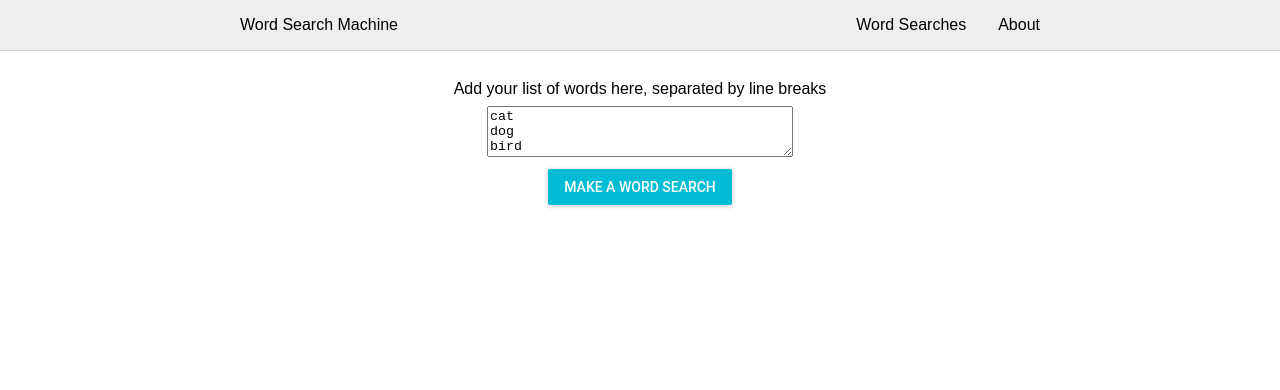
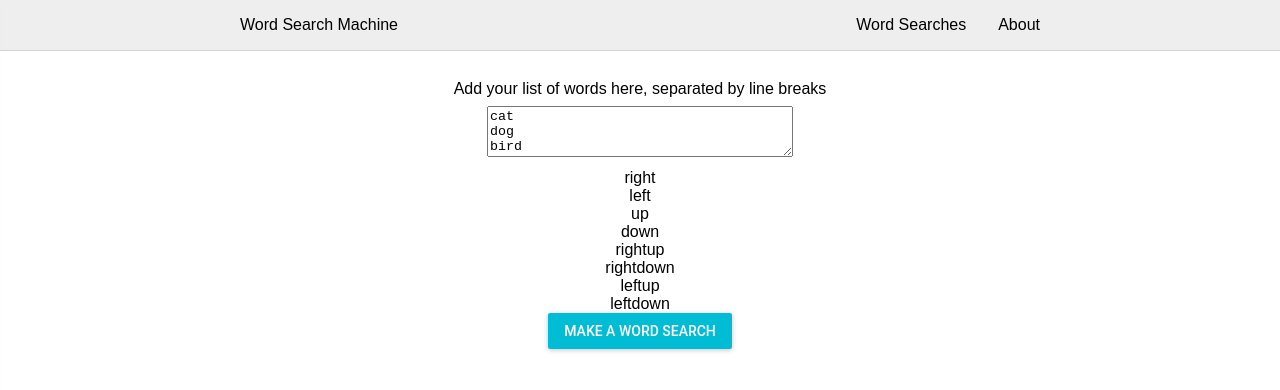
Before and after one commit to edabot/react-wordsearch, a React (Create React App) app: page / in a window 1280 px wide. Shown: the top 390 px of the page. Built offline with nearby package versions, Linux system fonts and the light colour scheme.

Commit message:
add direction picker

```diff
--- a/src/App.css
+++ b/src/App.css
@@ -54,6 +54,10 @@ a {
   width: 300px;
   max-height: 200px;
   margin: 0.5rem;
+}
+
+.direction_off {
+  color: #999;
 }
 
 .url {
--- a/src/App.js
+++ b/src/App.js
@@ -2,6 +2,7 @@ import React, { Component } from "react";
 import "./App.css";
 import WordSearch from "./wordSearch";
 import WordSearchDisplay from "./WordSearchDisplay.react";
+import DirectionPicker from "./components/DirectionPicker";
 import Textarea from "react-textarea-autosize";
 import httpUtils from "./util/httpUtils";
 import Dialog from "material-ui/Dialog";
@@ -9,6 +10,15 @@ import FlatButton from "material-ui/FlatButton";
 import RaisedButton from "material-ui/RaisedButton";
 import copy from "copy-to-clipboard";
 import wordUtils from "./util/wordUtils";
+import CONSTANTS from "./constants/wordSearch";
+
+const arrayToObject = arr => {
+  let result = {};
+  for (let item of arr) {
+    result[item] = true;
+  }
+  return result;
+};
 
 class App extends Component {
   constructor(props) {
@@ -22,7 +32,8 @@ class App extends Component {
       showPositions: null,
       url: null,
       canSave: false,
-      saveDialogOpen: false
+      saveDialogOpen: false,
+      directions: arrayToObject(CONSTANTS.directions)
     };
   }
 
@@ -44,7 +55,7 @@ class App extends Component {
     wordList = wordUtils.removeArrayRepeats(wordList);
     if (wordList.length > 0) {
       this.setState({
-        results: WordSearch(wordList),
+        results: WordSearch(wordList, this.state.directions),
         wordList: wordList,
         canSave: true,
         url: null
@@ -160,6 +171,12 @@ class App extends Component {
     copy(this.state.url);
   };
 
+  toggleDirection = direction => {
+    let newDirections = this.state.directions;
+    newDirections[direction] = !newDirections[direction];
+    this.setState({ directions: newDirections });
+  };
+
   render() {
     const actions = [
       <FlatButton
@@ -187,6 +204,10 @@ class App extends Component {
               onChange={this.updateWords.bind(this)}
             />
           </div>
+          <DirectionPicker
+            directions={this.state.directions}
+            onClick={this.toggleDirection}
+          />
           <RaisedButton
             label="make a word search"
             primary={true}
--- /dev/null
+++ b/src/components/DirectionPicker.js
@@ -0,0 +1,39 @@
+import React, { Component } from "react";
+import CONSTANTS from "../constants/wordSearch";
+
+const Direction = ({ directions, direction, onClick }) => {
+  let dirClass;
+  if (directions[direction]) {
+    dirClass = "direction_on";
+  } else {
+    dirClass = "direction_off";
+  }
+  return (
+    <div className={dirClass} onClick={() => onClick(direction)}>
+      {direction}
+    </div>
+  );
+};
+
+class DirectionPicker extends Component {
+  constructor(props) {
+    super(props);
+  }
+
+  render() {
+    return (
+      <div className="direction-list">
+        {CONSTANTS.directions.map(direction => (
+          <Direction
+            directions={this.props.directions}
+            direction={direction}
+            onClick={this.props.onClick}
+            key={direction}
+          />
+        ))}
+      </div>
+    );
+  }
+}
+
+export default DirectionPicker;
--- a/src/wordSearch.js
+++ b/src/wordSearch.js
@@ -4,12 +4,28 @@ import WORDSEARCHCONSTANTS from "./constants/wordSearch";
 
 const CROSSMULTIPLIER = 50;
 
-const WordSearch = (wordList = list, rowInput = null, colInput = null) => {
+const trueToArray = object => {
+  let result = [],
+    directions = Object.keys(object);
+  for (let direction of directions) {
+    if (object[direction]) {
+      result.push(direction);
+    }
+  }
+  return result;
+};
+
+const WordSearch = (
+  wordList = list,
+  directions,
+  rowInput = null,
+  colInput = null
+) => {
   let cleanedWordList = wordUtils.removeNonCharactersAndUppercaseForArray(
     wordList
   );
   let words = wordUtils.sortBiggestToShortest(cleanedWordList);
-
+  let wordDirections = trueToArray(directions);
   let rows = rowInput || words[0].length + 2;
   let cols = colInput || rows;
 
@@ -60,10 +76,10 @@ const WordSearch = (wordList = list, rowInput = null, colInput = null) => {
   };
 
   const generateValidPlacements = (word, grid) => {
-    let placements = [],
-      { directions } = WORDSEARCHCONSTANTS;
+    let placements = [];
+
     for (let j = 0; j < grid.length; j++) {
-      for (let direction of directions) {
+      for (let direction of wordDirections) {
         let wordCrosses = checkNoCrashes(word, grid, direction, j);
         if (checkToFit(word, grid, direction, j) && wordCrosses !== false) {
           let emphasis = CROSSMULTIPLIER * wordCrosses + 1,
```
